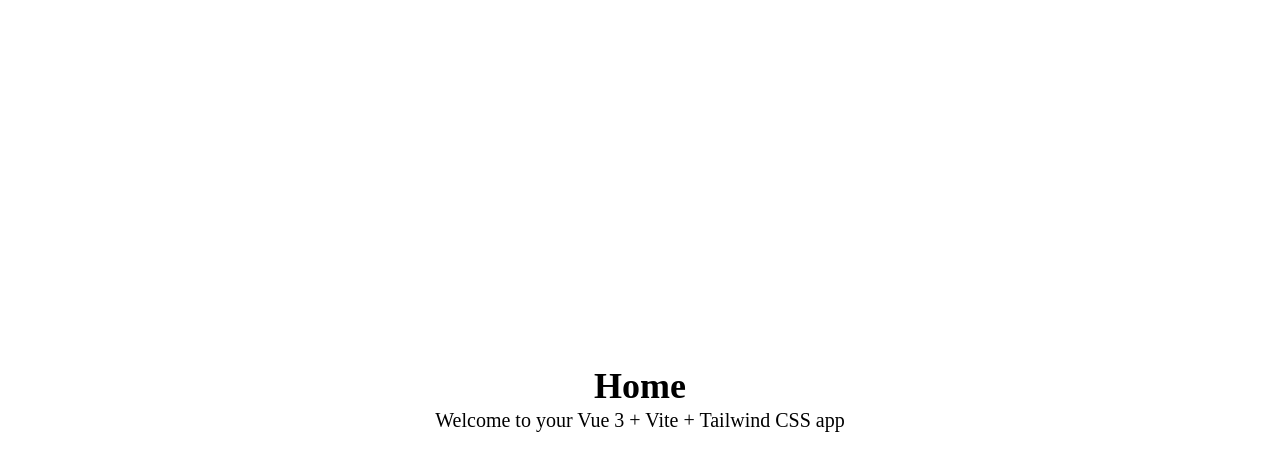
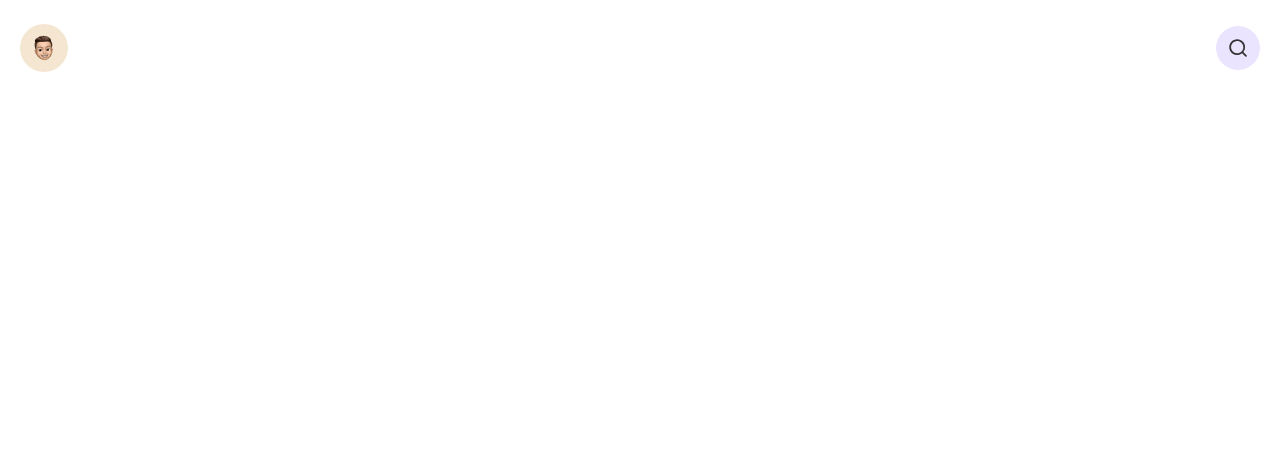
Before and after one commit to JIAFENG123/x-musicplayer, a Vue app: page / in a window 1280 px wide. Shown: the top 470 px of the page. Built offline with nearby package versions, Linux system fonts and the light colour scheme.

Commit message:
feat: serch bar

```diff
--- a/package.json
+++ b/package.json
@@ -9,6 +9,7 @@
     "preview": "vite preview"
   },
   "dependencies": {
+    "@types/node": "^20.5.0",
     "vue": "^3.3.4",
     "vue-router": "4"
   },
--- /dev/null
+++ b/src/views/components/SearchBar.vue
@@ -0,0 +1,27 @@
+<template>
+    <div flex justify-between px-5 py-6>
+        <section w-12 h-12 bg="#C67D0F30" rounded="1/2" flex justify-center items-center>
+            <img src="@/assets/header.png" alt="">
+        </section>
+        <section flex justify-center items-center>
+            <input :w="opened ? 50 : 0" border-none  transition="all 1000" type="text" placeholder="Search">
+            <section w="11" h="11" bg="#9570FF30" rounded="1/2" flex justify-center items-center>
+                <svg @click="openSearch" xmlns="http://www.w3.org/2000/svg" width="22" height="22" viewBox="0 0 22 22" fill="none">
+                    <path
+                        d="M19.5822 18.3361L16.3265 15.1067C17.5903 13.531 18.2023 11.531 18.0367 9.51787C17.8711 7.50477 16.9405 5.63162 15.4363 4.28358C13.932 2.93554 11.9684 2.21507 9.94929 2.27032C7.93015 2.32557 6.00891 3.15234 4.58063 4.58063C3.15234 6.00891 2.32557 7.93015 2.27032 9.94929C2.21507 11.9684 2.93554 13.932 4.28358 15.4363C5.63162 16.9405 7.50477 17.8711 9.51787 18.0367C11.531 18.2023 13.531 17.5903 15.1067 16.3265L18.3361 19.5559C18.4177 19.6382 18.5148 19.7034 18.6217 19.748C18.7286 19.7926 18.8433 19.8155 18.9592 19.8155C19.075 19.8155 19.1897 19.7926 19.2967 19.748C19.4036 19.7034 19.5007 19.6382 19.5822 19.5559C19.7404 19.3923 19.8288 19.1736 19.8288 18.946C19.8288 18.7184 19.7404 18.4998 19.5822 18.3361ZM10.1837 16.3265C8.96872 16.3265 7.78106 15.9663 6.77088 15.2913C5.76069 14.6163 4.97334 13.6569 4.5084 12.5344C4.04347 11.412 3.92182 10.1769 4.15884 8.98525C4.39586 7.79366 4.98092 6.6991 5.84001 5.84001C6.6991 4.98092 7.79366 4.39586 8.98525 4.15884C10.1769 3.92182 11.412 4.04347 12.5344 4.5084C13.6569 4.97334 14.6163 5.76069 15.2913 6.77088C15.9663 7.78106 16.3265 8.96872 16.3265 10.1837C16.3265 11.8129 15.6793 13.3753 14.5273 14.5273C13.3753 15.6793 11.8129 16.3265 10.1837 16.3265Z"
+                        fill="#333333" />
+                </svg>
+            </section>
+        </section>
+    </div>
+</template>
+
+<script lang='ts' setup>
+import { ref } from 'vue';
+
+const opened = ref(false)
+const openSearch = () => {
+    opened.value = !opened.value
+}
+</script>
+<style scoped lang='scss'></style>
--- a/src/views/home.vue
+++ b/src/views/home.vue
@@ -1,8 +1,8 @@
 <template>
     <div w-full h-full>
-        <div class="flex flex-col items-center justify-center h-full">
-            <h1 class="text-4xl font-bold">Home</h1>
-            <p class="text-xl">Welcome to your Vue 3 + Vite + Tailwind CSS app</p>
-        </div>
+        <search-bar></search-bar>
     </div>
 </template>
+<script lang="ts" setup>
+import SearchBar from './components/SearchBar.vue'
+</script>
--- a/tsconfig.json
+++ b/tsconfig.json
@@ -18,7 +18,11 @@
     "strict": true,
     "noUnusedLocals": true,
     "noUnusedParameters": true,
-    "noFallthroughCasesInSwitch": true
+    "noFallthroughCasesInSwitch": true,
+    "baseUrl": ".",
+    "paths": {
+      "@/*": ["src/*"]
+    }
   },
   "include": ["src/**/*.ts", "src/**/*.d.ts", "src/**/*.tsx", "src/**/*.vue"],
   "references": [{ "path": "./tsconfig.node.json" }]
--- a/vite.config.ts
+++ b/vite.config.ts
@@ -1,7 +1,13 @@
 import { defineConfig } from "vite";
+import path from 'path'
 import vue from "@vitejs/plugin-vue";
 import UnoCSS from "unocss/vite";
 // https://vitejs.dev/config/
 export default defineConfig({
   plugins: [vue(), UnoCSS()],
+  resolve: {
+    alias: {
+      "@": path.resolve(__dirname, "src"),
+    },
+  },
 });
```
Also changed, not shown: src/assets/header.png (added), 1 other file (tests, documents, lock files or other folders).
